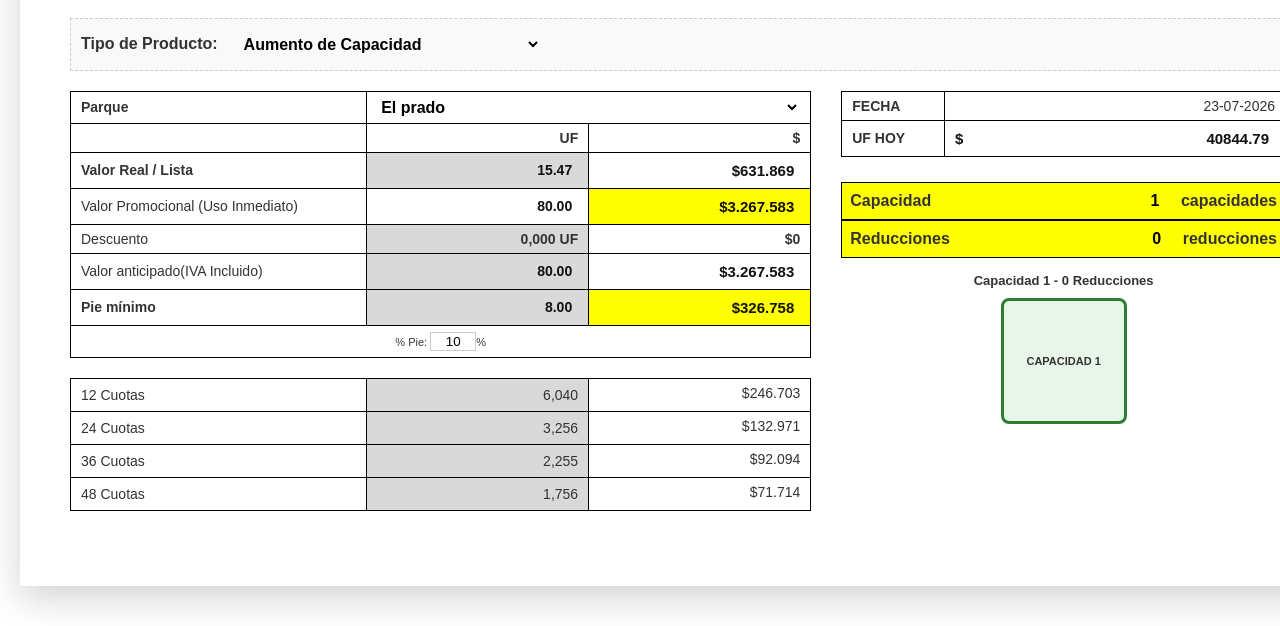
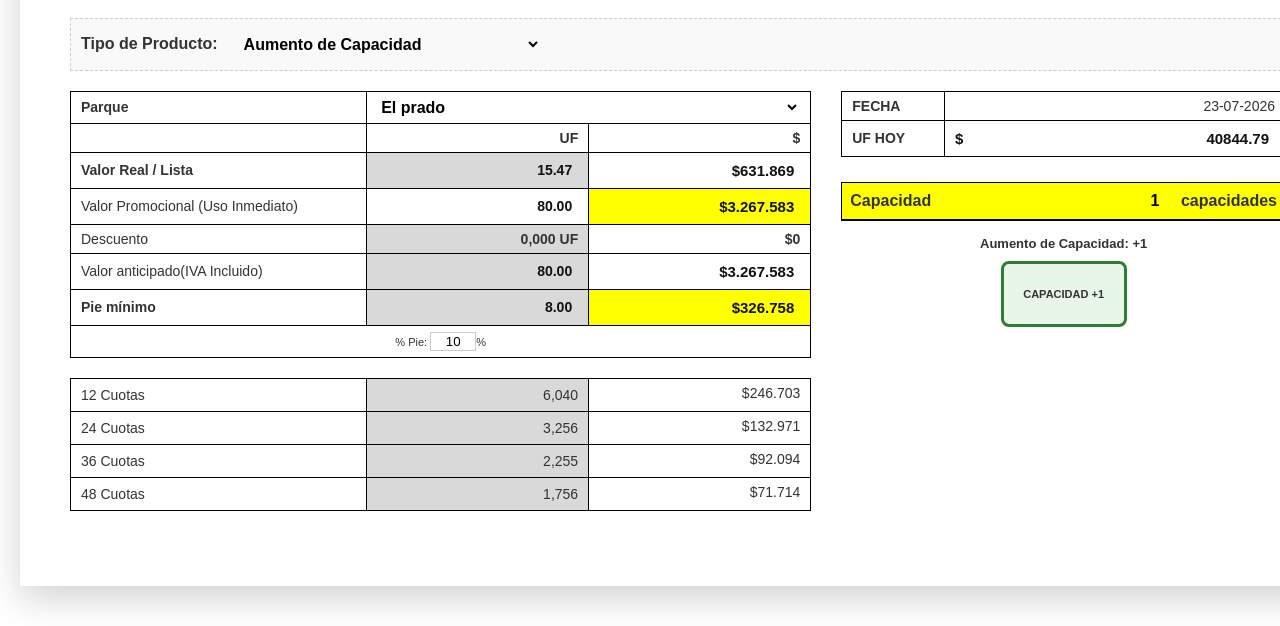
Before and after one commit to KevshuppD/CotizaAPP, a plain HTML site: page aumento-capacidad.html in a window 1280 px wide. Shown: the part 301-927 px from the top of the page. Drawn offline with Linux system fonts and the light colour scheme; no server answers.

Commit message:
Fix: Remover reducciones y adaptar grafico visual para Aumento de Capacidad

```diff
--- a/aumento-capacidad.html
+++ b/aumento-capacidad.html
@@ -186,13 +186,6 @@
                             </span>
                         </div>
 
-                        <div class="quantity-box" id="reducciones-container" style="display: flex; justify-content: space-between; align-items: center; border: none; border-top: 1px solid black;">
-                            <span>Reducciones</span>
-                            <span class="capacity-value-group">
-                                <input type="number" id="cantidad-reducciones" class="input-number-center" value="0" min="0" max="50" style="background: transparent; border: none; font-weight: bold; width: 40px;">
-                                <span>reducciones</span>
-                            </span>
-                        </div>
                     </div>
 
                     <div id="sepultacion-graphic-container" style="margin-top: 15px; display: flex; justify-content: center; min-height: 150px;"></div>
--- a/js/graphic.js
+++ b/js/graphic.js
@@ -36,7 +36,7 @@ function renderVisualGraphic(type, count) {
         elements.visualGraphic.innerHTML = '';
     }
 
-    if (type === 'sepultura-liberador' || type === 'aumento-capacidad') {
+    if (type === 'sepultura-liberador') {
         const reducciones = elements.reduccionesInput ? (parseInt(elements.reduccionesInput.value) || 0) : 0;
         const capacidad = count;
 
@@ -115,6 +115,44 @@ function renderVisualGraphic(type, count) {
         }
 
         container.appendChild(stackContainer);
+    } else if (type === 'aumento-capacidad') {
+        const capacidad = count;
+
+        // Título del gráfico
+        const titulo = document.createElement('div');
+        titulo.style.textAlign = 'center';
+        titulo.style.fontWeight = 'bold';
+        titulo.style.fontSize = '13px';
+        titulo.style.marginBottom = '10px';
+        titulo.style.color = '#333';
+        titulo.textContent = `Aumento de Capacidad: +${capacidad}`;
+        container.appendChild(titulo);
+
+        const stackContainer = document.createElement('div');
+        stackContainer.style.display = 'flex';
+        stackContainer.style.flexDirection = 'column';
+        stackContainer.style.alignItems = 'center';
+        stackContainer.style.gap = '4px';
+
+        // Renderizar bloques apilados limpios
+        for (let i = capacidad; i >= 1; i--) {
+            const box = document.createElement('div');
+            box.style.width = '120px';
+            box.style.height = '60px';
+            box.style.border = '3px solid var(--primary-green)';
+            box.style.borderRadius = '8px';
+            box.style.display = 'flex';
+            box.style.alignItems = 'center';
+            box.style.justifyContent = 'center';
+            box.style.backgroundColor = '#e8f5e9';
+            box.style.fontWeight = 'bold';
+            box.style.fontSize = '11px';
+            box.style.color = '#333';
+            box.textContent = `CAPACIDAD +${i}`;
+            stackContainer.appendChild(box);
+        }
+
+        container.appendChild(stackContainer);
     } else if (type === 'sepultacion') {
         const top = document.createElement('div');
         top.className = 'sepultura-header';
```
